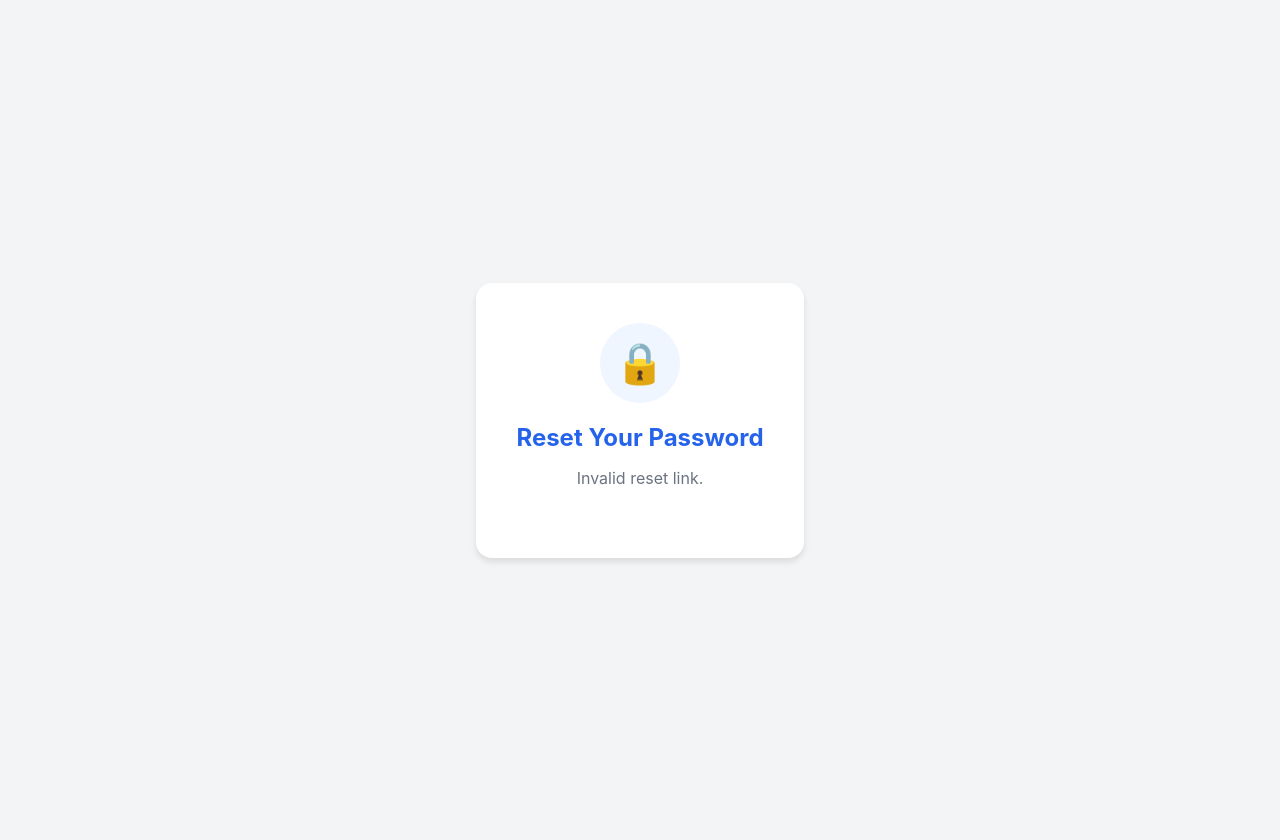
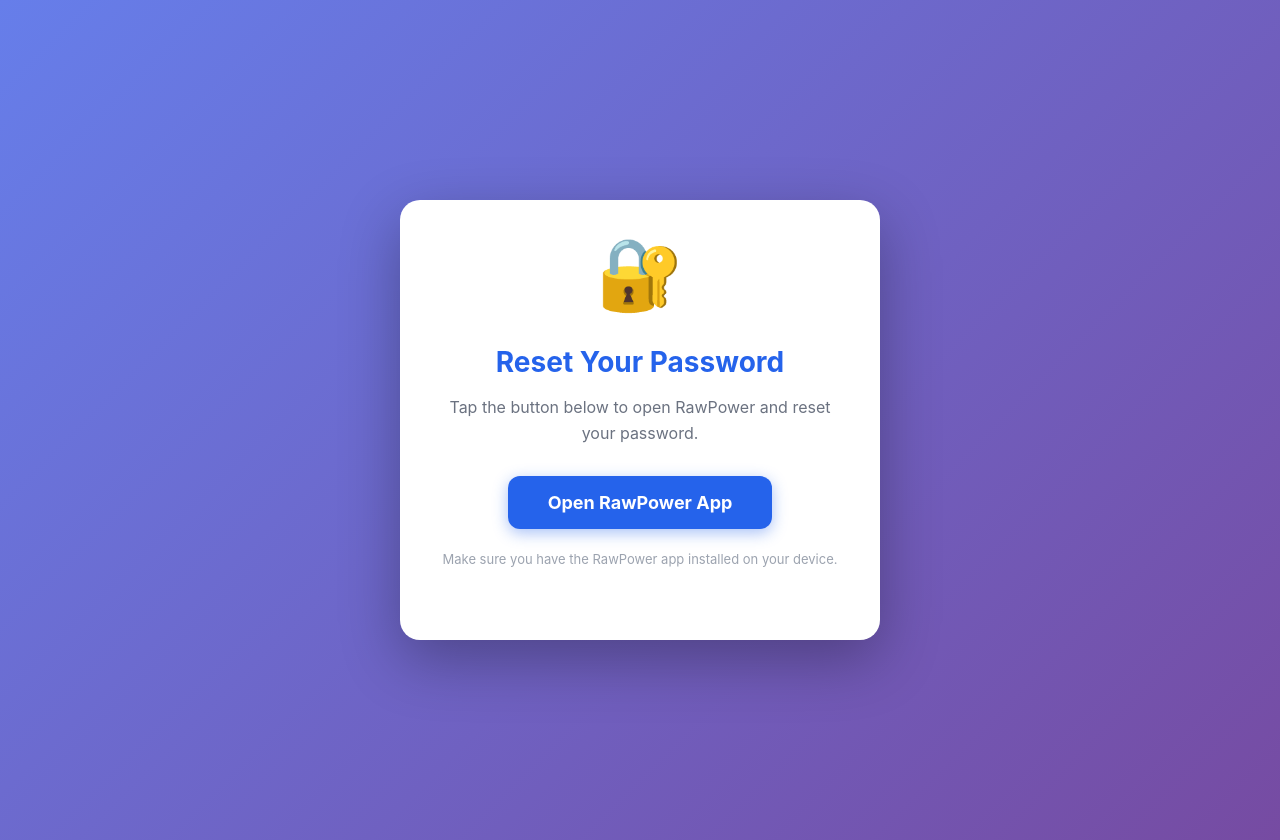
Before and after one commit to ImadSamih/reset-redirect, a plain HTML site: page index.html in a window 1280 px wide. Drawn offline with Linux system fonts and the light colour scheme.

Commit message:
Enhance styling and update password reset logic

```diff
--- a/index.html
+++ b/index.html
@@ -12,68 +12,68 @@
             justify-content: center;
             min-height: 100vh;
             margin: 0;
-            background: #f3f4f6;
+            background: linear-gradient(135deg, #667eea 0%, #764ba2 100%);
             padding: 20px;
         }
         .container {
             background: white;
             padding: 40px;
-            border-radius: 16px;
-            box-shadow: 0 4px 6px rgba(0,0,0,0.1);
+            border-radius: 20px;
+            box-shadow: 0 20px 60px rgba(0,0,0,0.3);
             text-align: center;
             max-width: 400px;
+            width: 100%;
         }
         .icon {
-            width: 80px;
-            height: 80px;
-            background: #eff6ff;
-            border-radius: 50%;
-            display: flex;
-            align-items: center;
-            justify-content: center;
-            margin: 0 auto 20px;
-            font-size: 40px;
+            font-size: 70px;
+            margin-bottom: 20px;
+            animation: bounce 2s infinite;
+        }
+        @keyframes bounce {
+            0%, 100% { transform: translateY(0); }
+            50% { transform: translateY(-10px); }
         }
         h1 {
             color: #2563eb;
             margin-bottom: 10px;
-            font-size: 24px;
+            font-size: 28px;
+            font-weight: 700;
         }
         p {
             color: #6b7280;
             margin-bottom: 30px;
+            font-size: 16px;
+            line-height: 1.6;
         }
         .button {
             background: #2563eb;
             color: white;
-            padding: 14px 28px;
+            padding: 16px 40px;
             border-radius: 12px;
             text-decoration: none;
             display: inline-block;
-            font-weight: 600;
+            font-weight: 700;
+            font-size: 18px;
+            transition: all 0.3s;
+            box-shadow: 0 4px 15px rgba(37, 99, 235, 0.4);
         }
-        .loader {
-            border: 3px solid #f3f4f6;
-            border-top: 3px solid #2563eb;
-            border-radius: 50%;
-            width: 50px;
-            height: 50px;
-            animation: spin 1s linear infinite;
-            margin: 20px auto;
+        .button:active {
+            transform: scale(0.95);
         }
-        @keyframes spin {
-            0% { transform: rotate(0deg); }
-            100% { transform: rotate(360deg); }
+        .note {
+            margin-top: 20px;
+            font-size: 13px;
+            color: #9ca3af;
         }
     </style>
 </head>
 <body>
     <div class="container">
-        <div class="icon">🔒</div>
+        <div class="icon">🔐</div>
         <h1>Reset Your Password</h1>
-        <div class="loader"></div>
-        <p id="message">Opening RawPower app...</p>
-        <a href="#" id="manualLink" class="button" style="display: none;">Open App</a>
+        <p>Tap the button below to open RawPower and reset your password.</p>
+        <a href="#" id="openApp" class="button">Open RawPower App</a>
+        <p class="note">Make sure you have the RawPower app installed on your device.</p>
     </div>
 
     <script>
@@ -81,20 +81,18 @@
         const userId = urlParams.get('userId');
         const secret = urlParams.get('secret');
 
-        if (userId && secret) {
-            const deepLink = `rawpower://reset-password?userId=${userId}&secret=${secret}`;
-            window.location.href = deepLink;
+        const deepLink = userId && secret
+            ? 'rawpower://reset-password?userId=' + userId + '&secret=' + secret
+            : 'rawpower://';
 
-            setTimeout(() => {
-                document.querySelector('.loader').style.display = 'none';
-                document.getElementById('message').textContent = 'Tap the button to open the app:';
-                const link = document.getElementById('manualLink');
-                link.href = deepLink;
-                link.style.display = 'inline-block';
-            }, 2000);
-        } else {
-            document.querySelector('.loader').style.display = 'none';
-            document.getElementById('message').textContent = 'Invalid reset link.';
+        document.getElementById('openApp').href = deepLink;
+
+        // Try automatic redirect on Android (works better than iOS)
+        const isAndroid = /android/i.test(navigator.userAgent);
+        if (isAndroid && userId && secret) {
+            setTimeout(function() {
+                window.location.href = deepLink;
+            }, 500);
         }
     </script>
 </body>
```
